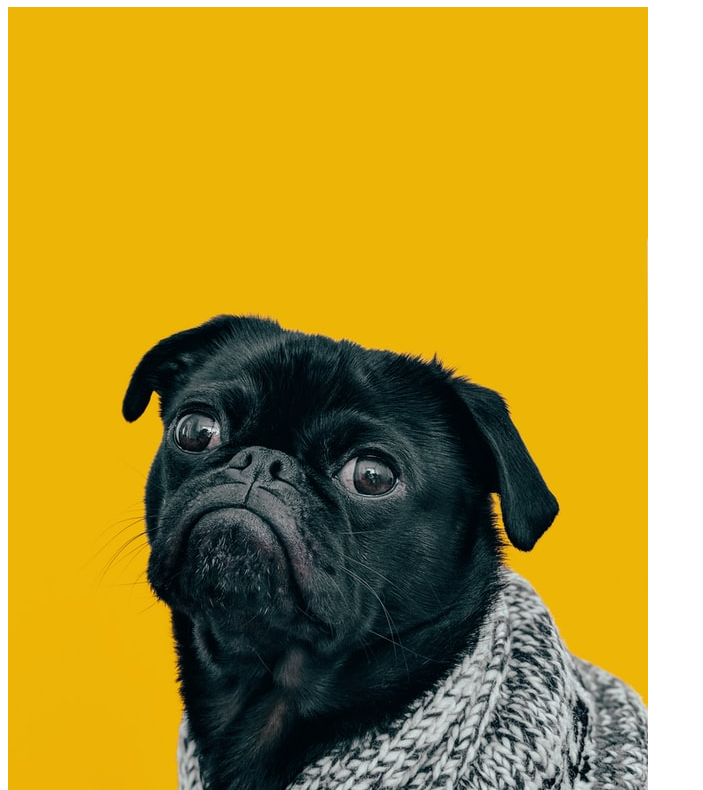
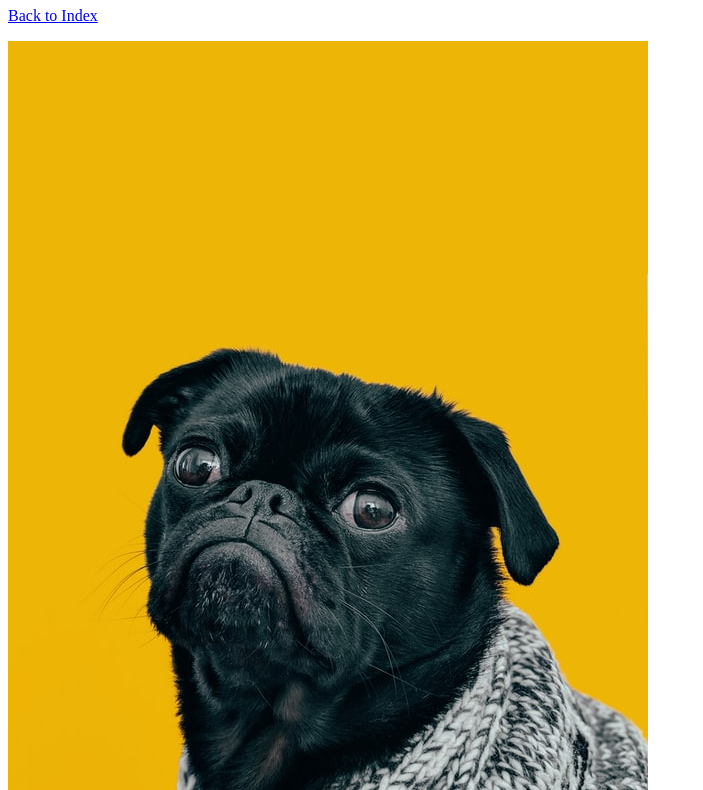
Before and after one commit to NyanMaw/git_test, a plain HTML site: page html-projects/odin-links-and-images/pages/about.html in a window 1280 px wide. Shown: the part 73-863 px from the top of the page, without its empty margins (0-703 px from the left). Drawn offline with Linux system fonts and the light colour scheme.

Commit message:
Updated links and images

```diff
--- a/html-projects/odin-links-and-images/pages/about.html
+++ b/html-projects/odin-links-and-images/pages/about.html
@@ -8,6 +8,8 @@
   <body>
     <h1>About Page</h1>
 
+    <p><a href="../index.html">Back to Index</a></p>
+
     <img src="../images/dog.jpg" alt="The Dog">
   </body>
 </html>
```
